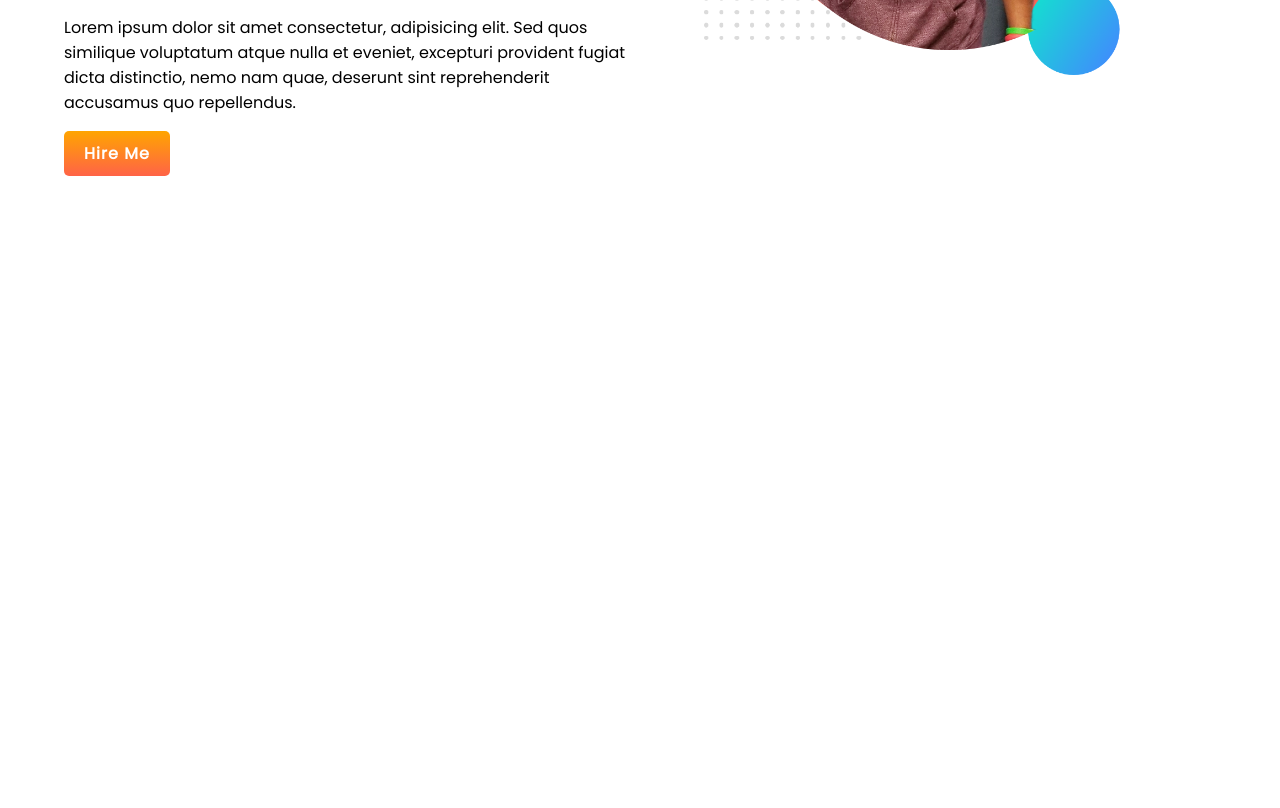
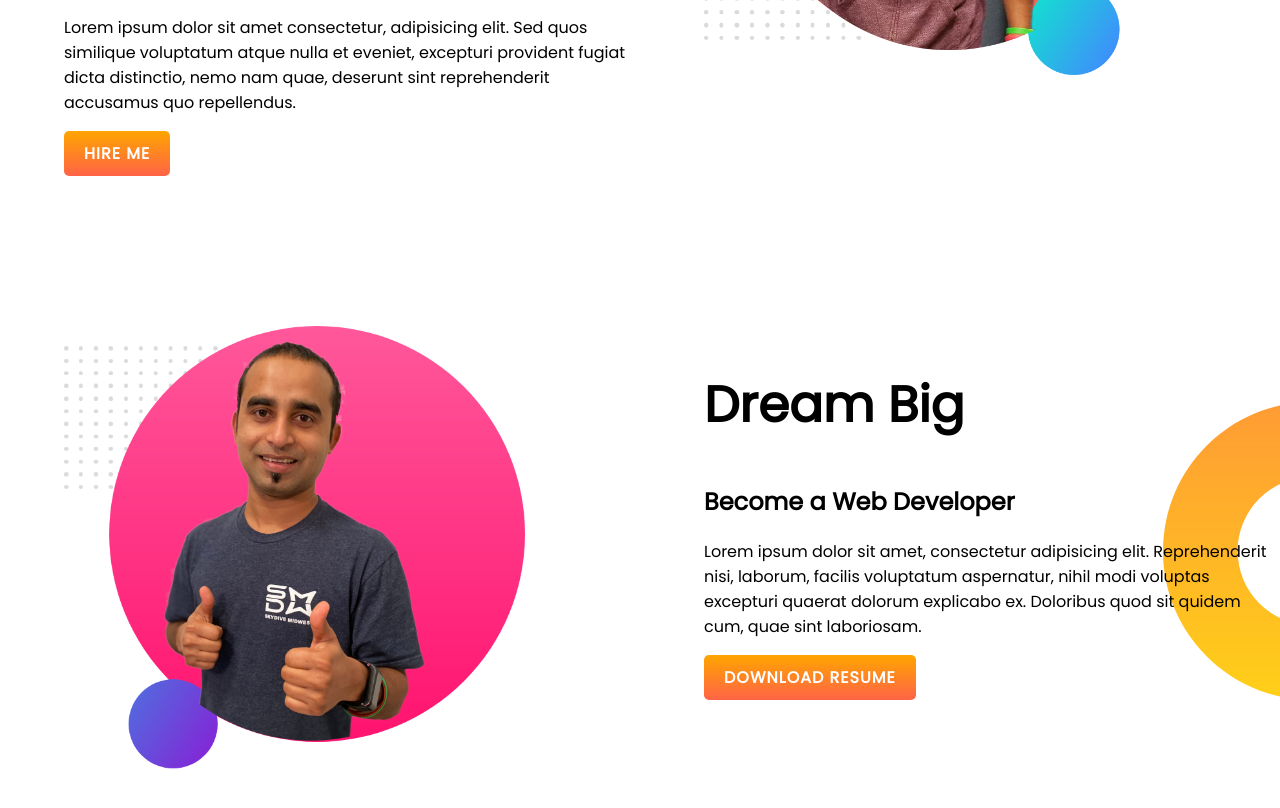
Before and after one commit to shahinurrahman22004/developer-portfolio, a plain HTML site: page index.html in a window 1280 px wide. Shown: the part 382-1190 px from the top of the page. Before the commit the page ends 800 px from the top, so only its background shows below. Drawn offline with Linux system fonts and the light colour scheme.

Commit message:
dream-area added

```diff
--- a/index.html
+++ b/index.html
@@ -28,5 +28,19 @@
     </section>
 
 
+    <section class="dream-big">
+        <div class="half-width">
+            <img src="images/jhankar2.png" alt="">
+        </div>
+
+        <div class="half-width">
+            <h1>Dream Big</h1>
+            <h2>Become a Web Developer</h2>
+            <p>Lorem ipsum dolor sit amet, consectetur adipisicing elit. Reprehenderit nisi, laborum, facilis voluptatum aspernatur, nihil modi voluptas excepturi quaerat dolorum explicabo ex. Doloribus quod sit quidem cum, quae sint laboriosam.</p>
+
+            <a class="hire-me-btn" target="_blank" href="#">Download resume</a>
+        </div>
+    </section>
+
 </body>
 </html>
--- a/style.css
+++ b/style.css
@@ -19,6 +19,7 @@ h1 {
 }
 section {
     display: flex;
+    margin-bottom: 150px;
 }
 
 .half-width {
@@ -39,4 +40,12 @@ section {
     font-weight: 700;
     letter-spacing: 1px;
     border-radius: 5px;
+    text-transform: uppercase;
 }
+
+
+.dream-big {
+    background-image: url(images/dream-bg.png);
+    background-repeat: no-repeat;
+    background-position: right;
+}
```
